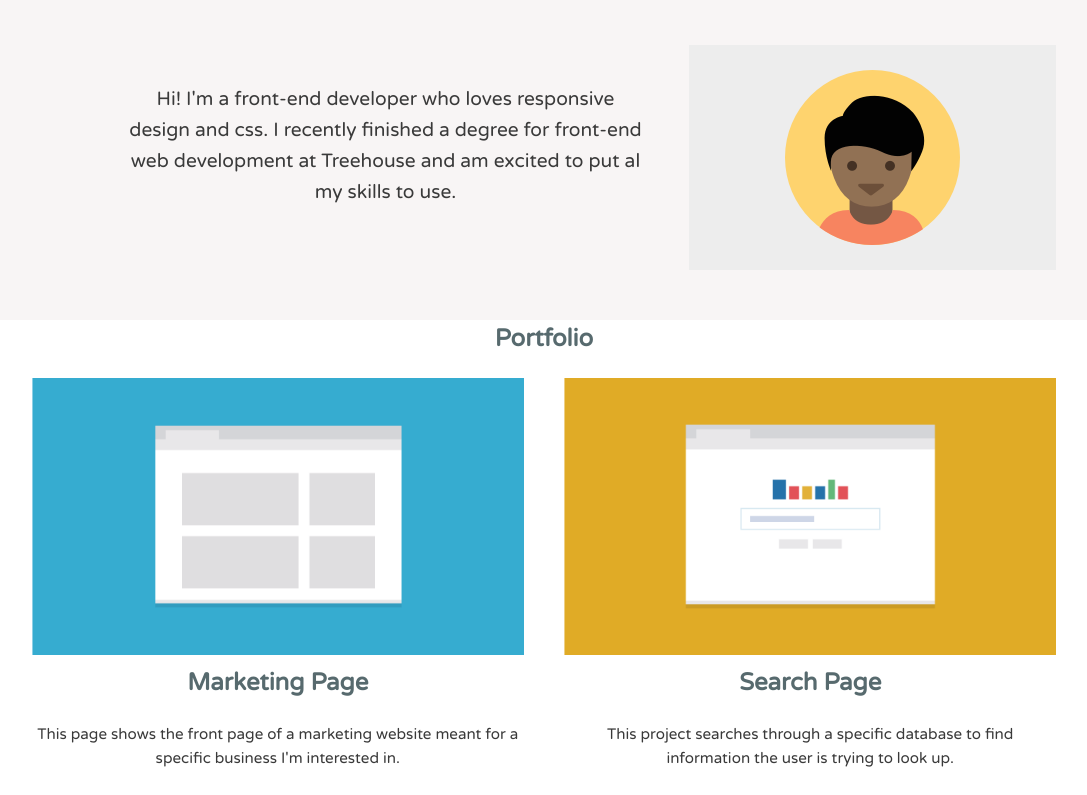
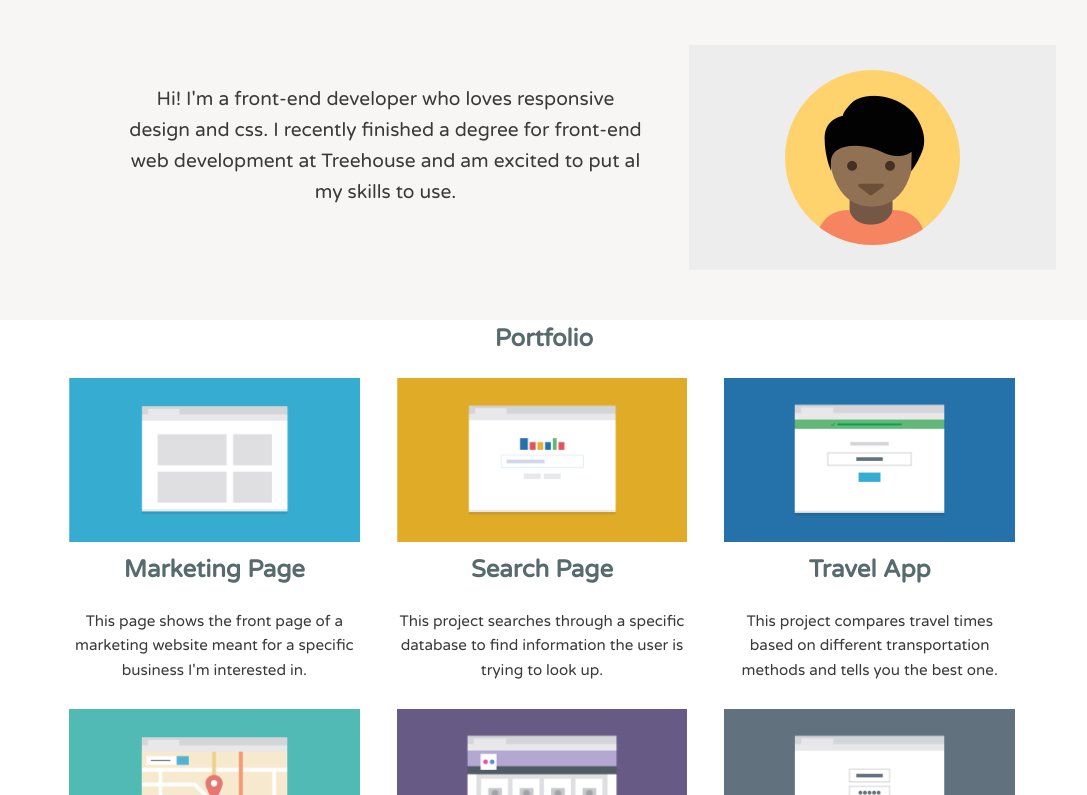
Before and after one commit to Kalex-dev/techdegree-project-2, a plain HTML site: page index.html in a window 1280 px wide. Shown: the part 116-911 px from the top of the page, without its empty margins (96-1183 px from the left). Drawn offline with Linux system fonts and the light colour scheme.

Commit message:
Float
Changed the layout on bigger screens with float and padding

```diff
--- a/css/style.css
+++ b/css/style.css
@@ -115,7 +115,7 @@ ul {
   Media Queries
 ==================================== */
 
-@media (min-width: 769px) {
+@media (min-width: 768px) {
 
   .main-footer {
     height: 300px;
@@ -246,6 +246,18 @@ ul {
     margin: 0;
   }
 
+  .marketing-page,
+  .search-page,
+  .travel-app,
+  .map-favorites,
+  .photo-gallery,
+  .calculator {
+    float: left;
+    width: 32%;
+    margin: 0 auto;
+    padding-left: 37px;
+  }
+
 
   /* .profile-pic {
     width: 30%;
--- a/index.html
+++ b/index.html
@@ -88,9 +88,9 @@
 <div class="footer-border">
     <h4 class="footer-name">Student Name</h4>
         <ul class="footer-nav">
-            <li><a href="#Home">Home</a></li>
-            <li><a href="#Portfolio">Portfolio</a></li>
-            <li><a href="#Contact">Contact</a></li>
+            <li><a href="#home">Home</a></li>
+            <li><a href="#portfolio">Portfolio</a></li>
+            <li><a href="#contact">Contact</a></li>
         </ul>
 </div>
   </footer> <!--/.mainfooter-->
```
